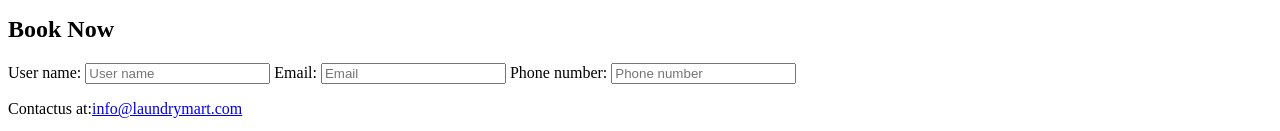
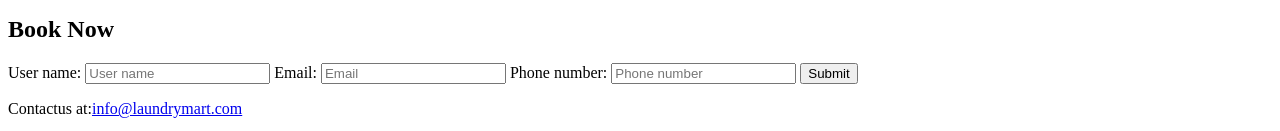
Before and after one commit to biswaranjan-bhuyan312/tutetude-LaundryMartHTML, a plain HTML site: page index.html in a window 1280 px wide. Shown: the part 755-886 px from the top of the page. Drawn offline with Linux system fonts and the light colour scheme.

Commit message:
Update index.html

```diff
--- a/index.html
+++ b/index.html
@@ -87,9 +87,13 @@
         <label>Phone number:
             <input type="number" placeholder="Phone number">
         </label>
+        <label>
+            <input type="submit" placeholder="submit">
+        </label>
     </book>
     <Footer>
         <p>Contactus at:<a href="mailto:info@laundrymart.com">info@laundrymart.com</a></p>
     </Footer>
 </body>
+
 </html>
```
